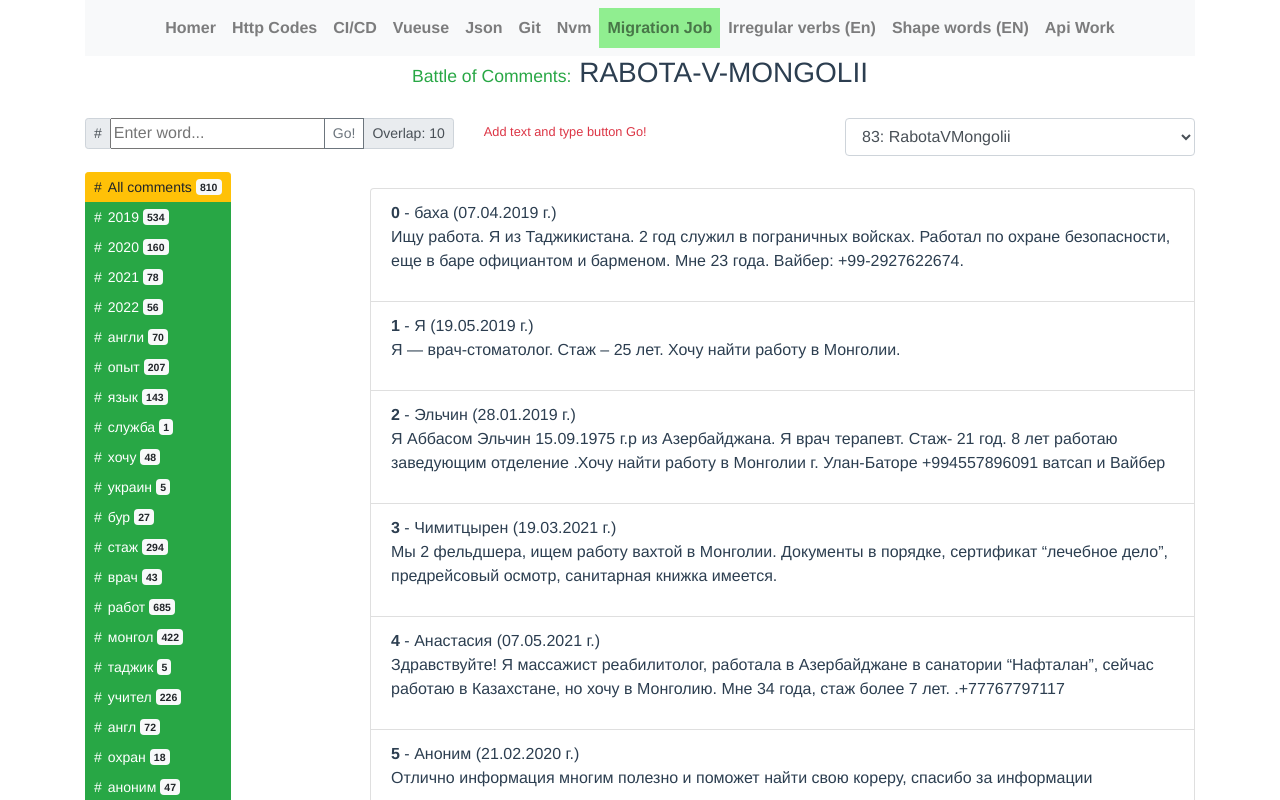
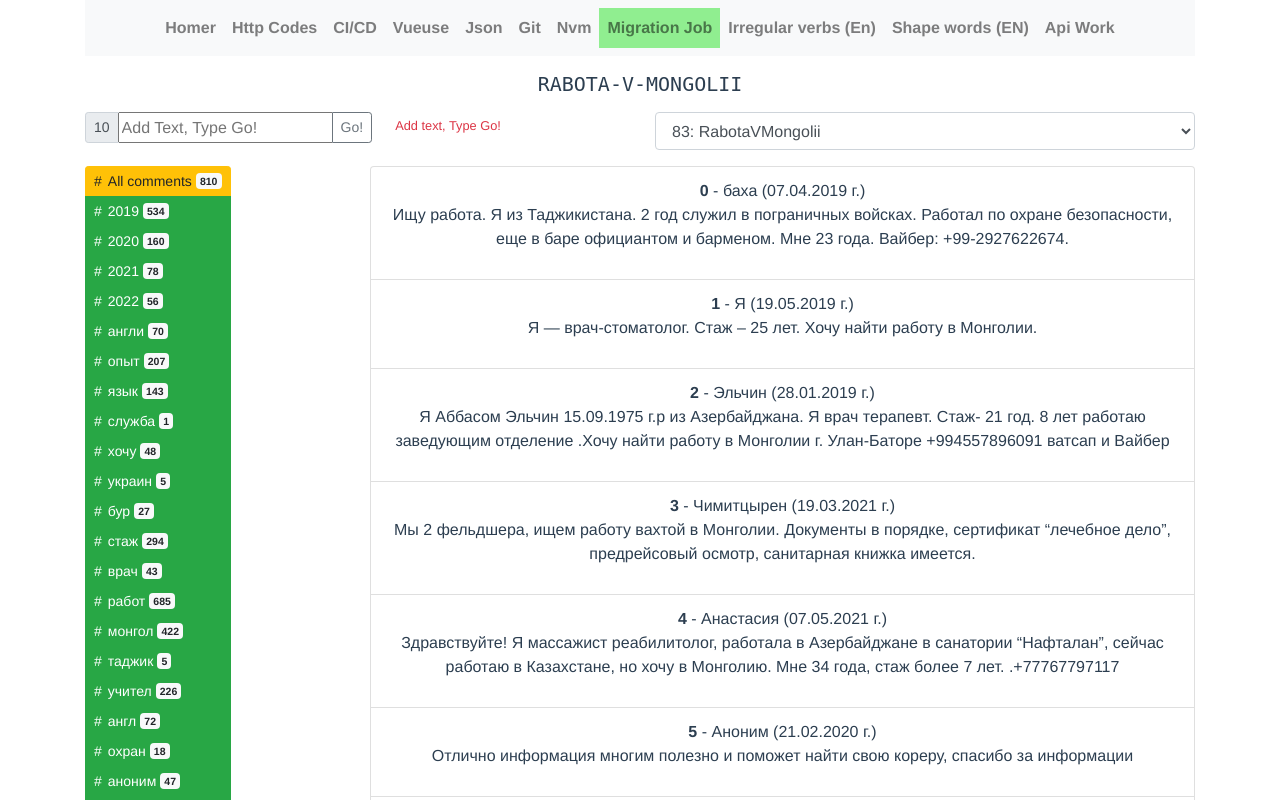
Before and after one commit to snikos/ci-cd, a Vue app: page /migration-job in a window 1280 px wide. Shown: the top 800 px of the page. Built offline with nearby package versions, Linux system fonts and the light colour scheme.

Commit message:
Edit styles

```diff
--- a/src/components/HashInputBlock.vue
+++ b/src/components/HashInputBlock.vue
@@ -2,13 +2,13 @@
     <form class="btn-toolbar pb-2 novalidate">
         <div class="input-group input-group-sm">
             <div class="input-group-prepend">
-                <div class="input-group-text" id="btnGroupAddon">#</div>
+                <div class="input-group-text" id="btnGroupAddon">{{stringRepeat}}</div>
             </div>
             <input
                 :value="modelValue"
                 @input="searchHashStr"
                 type="text"
-                placeholder="Enter word..."
+                placeholder="Add Text, Type Go!"
                 aria-label="Input group example"
                 aria-describedby="btnGroupAddon"
                 required />
@@ -19,11 +19,8 @@
                     @click="$emit('searchInputQuery', $event)"
                 >Go!</button>
             </div>
-            <div class="input-group-append">
-                <div class="input-group-text">Overlap: {{stringRepeat}}</div>
-            </div>
         </div>
-        <div v-show="validSearch" class="myinvalid-feedback">Add text and type button Go!</div>
+        <div v-show="validSearch" class="myinvalid-feedback">Add text, Type Go!</div>
     </form>
 </template>
 
@@ -57,12 +54,12 @@
     margin-top: 0.25rem;
     font-size: 80%;
     color: rgb(40 167 69);
-    padding-left: 30px;
+    padding-left: 23px;
 }
 .myinvalid-feedback{
     margin-top: 0.25rem;
     font-size: 80%;
     color: rgb(220 53 69);
-    padding-left: 30px;
+    padding-left: 23px;
 }
 </style>
--- a/src/components/ListComments.vue
+++ b/src/components/ListComments.vue
@@ -1,17 +1,17 @@
 <template style="min-height:720px;height:720px;">
-    <div class="d-flex justify-content-center mb-3">
+    <div class="d-flex justify-content-center mb-0">
         <div v-show="loading" class="spinner-grow text-success">
             <span class="sr-only">Loading...</span>
         </div>
     </div>
     <ul
-            class="list-group"
-            v-if="comments.length > 0"
+        class="list-group"
+        v-if="comments.length > 0"
     >
         <li
-                class="list-group-item"
-                v-for="({commentText, commentName, commentDate, id}) in comments"
-                :key="commentDate + '_' + id"
+            class="list-group-item"
+            v-for="({commentText, commentName, commentDate, id}) in comments"
+            :key="commentDate + '_' + id"
         >
             <div>
                 <strong>{{ id }}</strong> - {{ commentName }} ({{ commentDate }})
--- a/src/pages/MigrationJobJson.vue
+++ b/src/pages/MigrationJobJson.vue
@@ -1,9 +1,11 @@
 <template>
     <div class="row jobMigration">
-        <h3 class="jobMigration__title"><span class="battle">Battle of Comments:</span> {{ currentCountry }}</h3>
+        <div class="col-12 mt-3">
+            <h5 class="jobMigration__title">{{ currentCountry }}</h5>
+        </div>
         <div class="col-12">
             <div class="row">
-                <div class="col-12 col-sm-8">
+                <div class="col-12 col-sm-6">
                     <HashInputBlock
                             v-model.lazy.trim="searchQuery"
                             @searchInputQuery="searchHashButton($event)"
@@ -11,7 +13,7 @@
                             :validSearch="validSearch"
                     />
                 </div>
-                <div class="col-12 col-sm-4">
+                <div class="col-12 col-sm-6">
                     <MySelect
                             v-model="selectedCountry"
                             :options="sortOptions"
@@ -19,7 +21,7 @@
                 </div>
             </div>
         </div>
-        <div class="col-12 col-md-3">
+        <div class="col-12 col-sm-4 col-md-3">
             <HashTagBlock
                     @loadAllComments="loadAllComments"
                     @searchHash="searchHashButton"
@@ -29,7 +31,7 @@
                     :allCommLength="getAllCommentsLength"
             />
         </div>
-        <div class="col-12 col-md-9">
+        <div class="col-12 col-sm-8 col-md-9">
             <ListComments
                     :comments="comments"
                     :loading="loading"/>
@@ -301,15 +303,16 @@
 
 <style scoped>
     .jobMigration {
-        text-align: left;
+        text-align: center;
     }
     .jobMigration__title {
+        font-family: 'unset', 'monospace';
         text-align: center;
-        padding: 0 0 1em 0;
+        padding: 0 0 0.8em 0;
         margin: 0 auto;
     }
-    .jobMigration__title .battle{
-        font-family: unset, monospace;
+    .jobMigration .battle{
+        font-family: 'monospace';
         font-size: 1.1rem;
         color: rgb(40, 167, 69);
     }
--- a/src/pages/ShowCompany.vue
+++ b/src/pages/ShowCompany.vue
@@ -13,7 +13,7 @@
     <div class="col-12 col-sm-12 col-md-12 col-lg-6">
       <h5 class="text-center mt-3">Company</h5>
       <img
-        class="float-left mr-3"
+        class="float-left mr-3 boo"
         style="max-width: 76px; width: 100%;"
         src="../assets/company.png"
         :alt="getCompany.name" />
@@ -29,19 +29,19 @@
       <h5 class="text-center mt-3">Contact</h5>
       <img
         v-if="getContact.gender === 'male'"
-        class="float-left mr-3"
+        class="float-left mr-3 boo"
         style="max-width: 76px; width: 100%;"
         src="../assets/male.jpg"
         :alt="getCompany.gender" />
       <img
         v-if="getContact.gender === 'female'"
-        class="float-left mr-3"
+        class="float-left mr-3 boo"
         style="max-width: 76px; width: 100%;"
         src="../assets/female.jpg"
         :alt="getCompany.gender" />
       <img
         v-if="getContact.gender === 'other'"
-        class="float-left mr-3"
+        class="float-left mr-3 boo"
         style="max-width: 76px; width: 100%;"
         src="../assets/other.jpg"
         :alt="getCompany.gender" />
@@ -56,8 +56,6 @@
           <mark>Email:</mark> {{ getContact['email'] }}</li>
         <li class="list-group-item text-left m-0">
           <mark>Phone:</mark> {{ getContact['phone'] }}</li>
-        <li class="list-group-item text-left m-0">
-          <mark>FGen:</mark>{{ getContact['gender'] }}</li>
       </ul>
     </div>
     <div class="w-100"></div>
@@ -65,9 +63,9 @@
   <div class="w-100 mt-3"></div>
   <div class="row justify-content-end">
     <div class="col-12">
-      <h5 class="text-center">Addresses</h5>
+      <h5 class="text-center pb-2">Addresses</h5>
     </div>
-    <div class="col-3 col-sm-4 col-md-3 col-lg-3 overflow-hidden">
+    <div class="col-3 col-sm-4 col-md-3 col-lg-3 overflow-hidden pt-2">
       <div
         class="nav flex-column nav-pills"
         id="v-pills-tab"
@@ -202,4 +200,12 @@
 /*.fl:first-letter {
   font-size: 18px;
 }*/
+@media (max-width: 576px) {
+  .boo {
+    float: none!important;
+    margin: 0 auto!important;
+    max-width: 120px!important;
+    display: block!important;
+  }
+}
 </style>
```
